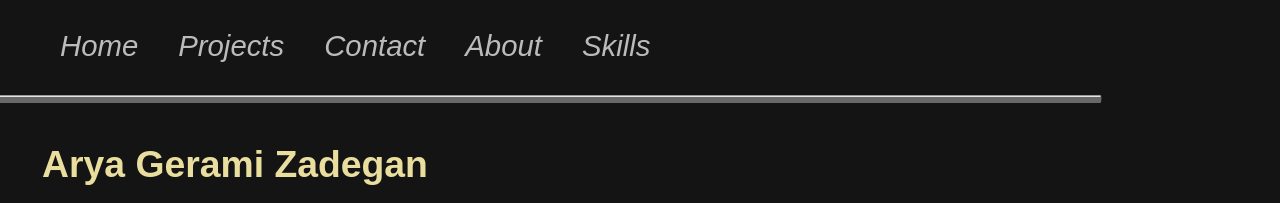
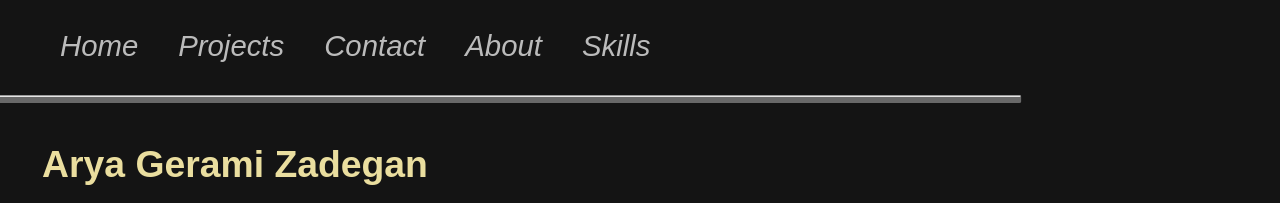
Before and after one commit to cookies-xor-cream/cookies-xor-cream.github.io, a Flask app: page / in a window 1280 px wide. Shown: the top 203 px of the page. Run offline with Flask 2, Linux system fonts and the light colour scheme; some libraries are stand-ins or nearby versions.

Commit message:
Made the nav breaker slightly shorter'

```diff
--- a/website/static/css/index.css
+++ b/website/static/css/index.css
@@ -127,8 +127,8 @@ hr.breaker {
 	border-top-right-radius: 2px;
 	border-bottom-right-radius: 2px;
 
-	transform: translateX(-10%);
-	width: 90%;
+	transform: translateX(-15%);
+	width: 85%;
 }
 
 /* page header */
```
